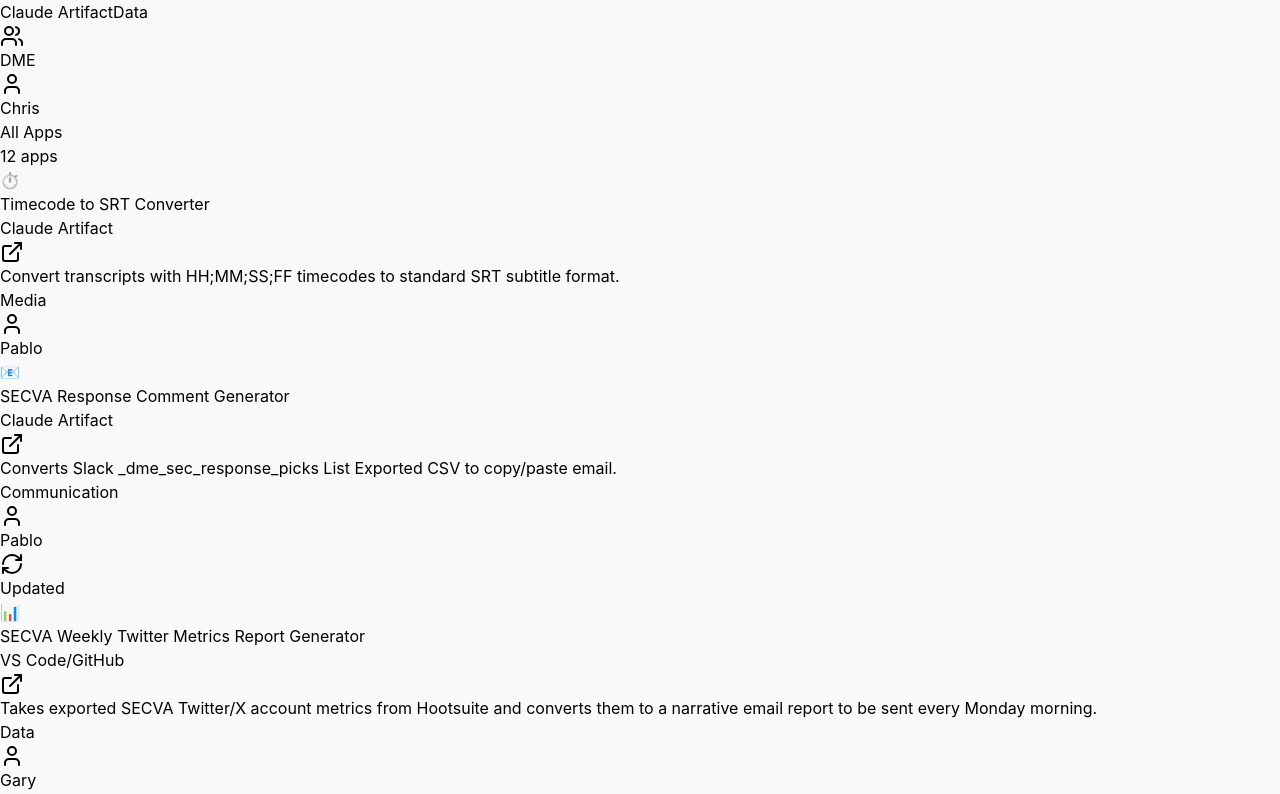
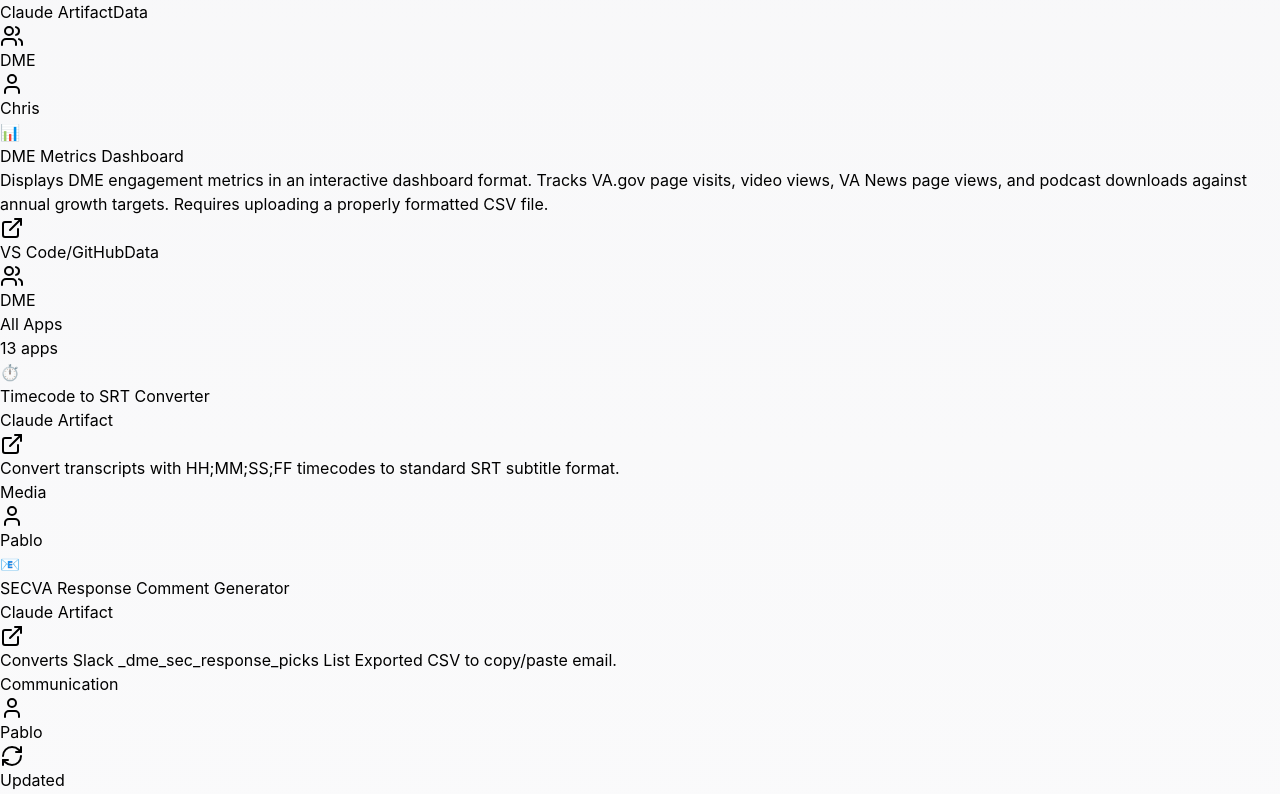
Before and after one commit to dominiqueramirez/DME-App-Store, a React (Vite) app: page / in a window 1280 px wide. Shown: the part 1224-2018 px from the top of the page. Built offline with nearby package versions, Linux system fonts and the light colour scheme.

Commit message:
Add DME Metrics Dashboard app

```diff
--- a/src/data/apps.js
+++ b/src/data/apps.js
@@ -222,6 +222,20 @@
     dateAdded: '2025-12-05',
     featured: true,
   },
+  {
+    id: 'dme-metrics-dashboard',
+    name: 'DME Metrics Dashboard',
+    description: 'Displays DME engagement metrics in an interactive dashboard format. Tracks VA.gov page visits, video views, VA News page views, and podcast downloads against annual growth targets. Requires uploading a properly formatted CSV file.',
+    icon: '📊',
+    iconBg: 'from-blue-900 to-blue-700',
+    category: 'Data',
+    platform: 'VS Code/GitHub',
+    team: 'DME',
+    designedFor: ['Everyone'],
+    url: 'https://dominiqueramirez.github.io/dme-metrics-dashboard/',
+    dateAdded: '2025-12-11',
+    featured: true,
+  },
 ];
 
 // Teams
```
